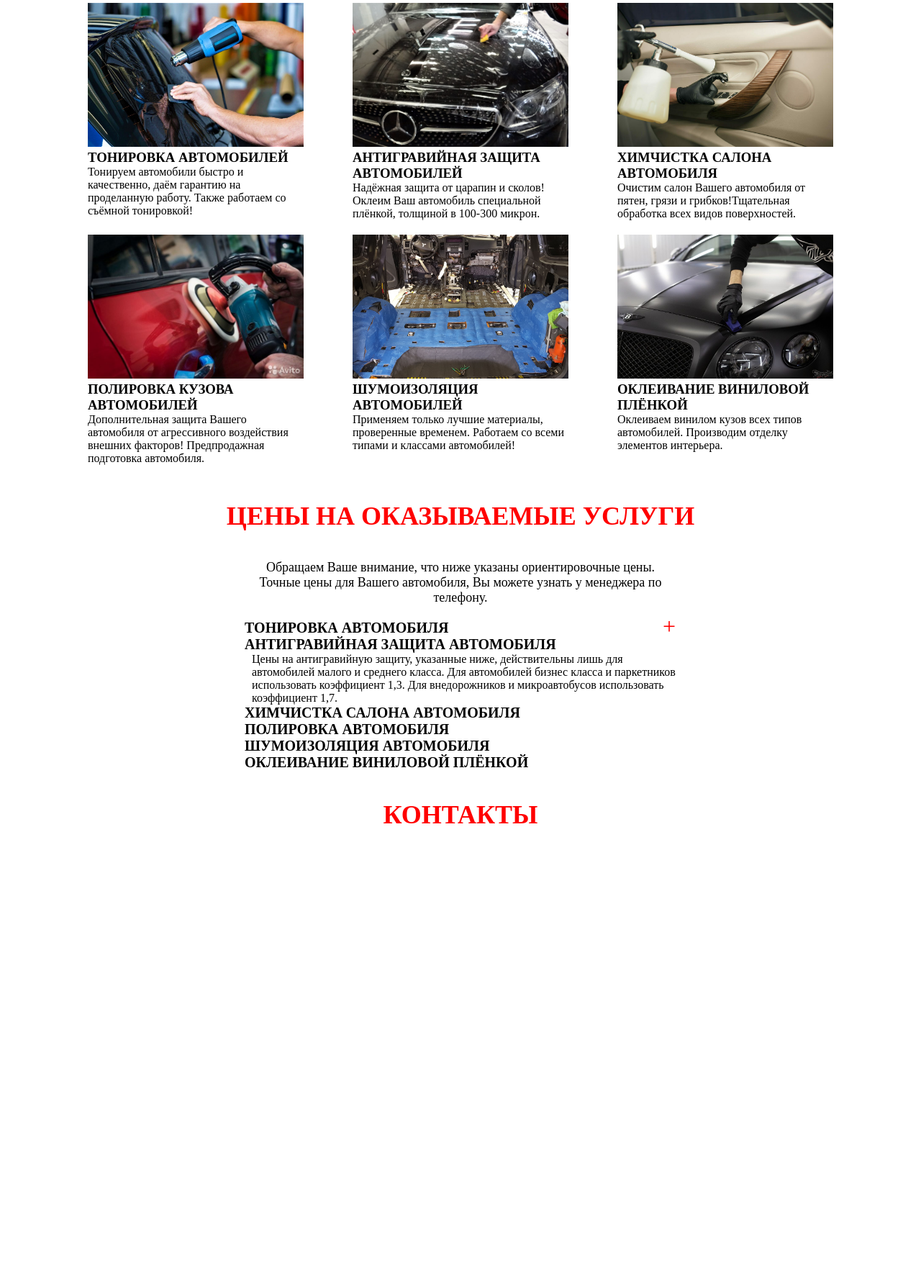
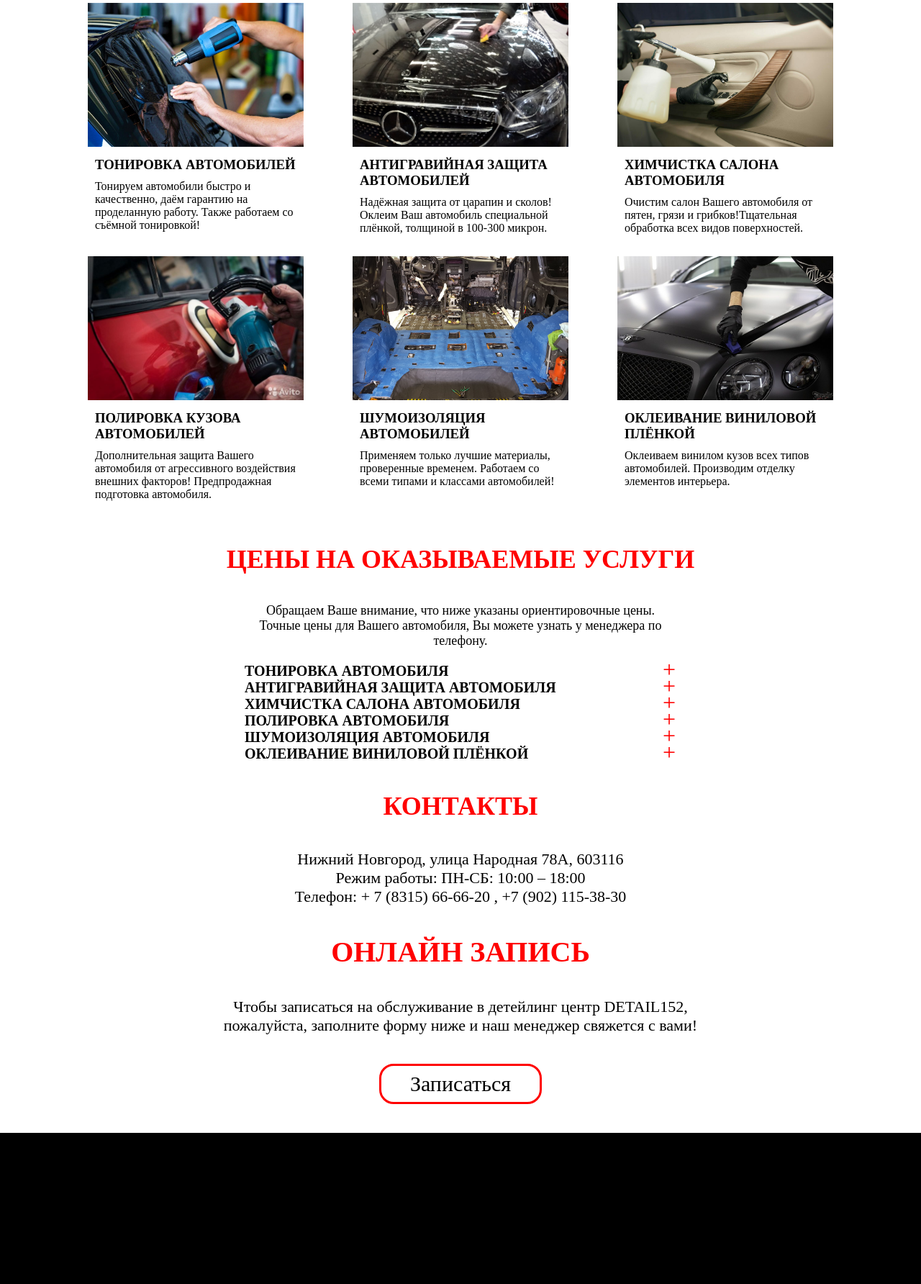
Before and after one commit to SofronovMichail/course, a PHP site: page / in a window 1280 px wide. Shown: the part 1474-3258 px from the top of the page at 72% size. Before the commit the page ends 2618 px from the top, so only its background shows below. Run offline with PHP 8.4, Linux system fonts and the light colour scheme; some web fonts are replaced.

Commit message:
Add new elements by Sofronov M. I.

```diff
--- a/css/style.css
+++ b/css/style.css
@@ -153,6 +153,12 @@ a:visited {
 .services-item:hover {
   box-shadow: 0 0 0 128px rgba(0, 0, 0, 0.33) inset;
 }
+.item-text {
+  padding: 10px;
+}
+.item-text h3 {
+  margin-bottom: 10px;
+}
 .services-img {
   max-width: 300px;
 }
@@ -179,7 +185,7 @@ a:visited {
 .item-class {
   text-decoration: underline;
   font-weight: bold;
-  margin: 7px 0px 7px 10px;
+  margin: 10px 0px 10px 10px;
 }
 .prices-item ul {
   margin-left: 25px;
@@ -221,10 +227,51 @@ li {
   font-size: 36px;
   color: red;
 }
+.item-contact {
+  text-align: center;
+  font-size: 22px;
+  margin: 40px auto;
+}
+.form-title {
+  text-align: center;
+  margin: 40px auto;
+  font-size: 40px;
+  color: red;
+}
+.item-form {
+  width: 700px;
+  text-align: center;
+  font-size: 22px;
+  margin: 40px auto;
+}
+.btn-form {
+  display: flex;
+  justify-content: center;
+}
+.btn {
+  background-color: white;
+  font-size: 30px;
+  border: 3px solid red;
+  border-radius: 20px;
+  padding: 8px 40px;
+  cursor: pointer;
+}
+.btn-form :hover {
+  background-color: red;
+}
+.footer {
+  width: 100%;
+  height: 170px;
+  padding-top: 40px;
+  background-color: black;
+  color: white;
+  display: flex;
+  flex-direction: column;
+}
 /* up button */
 .back_to_top {
   position: fixed;
-  bottom: 80px;
+  bottom: 40px;
   left: 40px;
   z-index: 9999;
   width: 50px;
@@ -246,7 +293,7 @@ li {
 .back_to_top--show {
   display: block;
 }
-
+/* details style */
 details summary {
   display: block;
   width: fit-content;
@@ -257,3 +304,19 @@ details summary {
 details summary::-webkit-details-marker {
   display: none;
 }
+details div {
+  overflow: hidden;
+  padding: 1em 1em 0;
+}
+.prices-item details[open] div {
+  animation: spoiler 1.5s;
+}
+@keyframes spoiler {
+  0% {
+    max-height: 0;
+  }
+
+  100% {
+    max-height: 60em;
+  }
+}
--- a/index.html
+++ b/index.html
@@ -72,7 +72,7 @@
         <h2 class="services-title"><a id="services"></a>ПРОФЕССИОНАЛЬНЫЕ УСЛУГИ ДЛЯ ВАШЕГО АВТОМОБИЛЯ</h2>
         <div class="services-container">
           <a href="#" class="services-item">
-            <img src="img/toner.jpg" alt="Тонировка" class="services-img">
+            <img src="img/toner.jpg" alt="" class="services-img">
             <div class="item-text">
               <h3>ТОНИРОВКА АВТОМОБИЛЕЙ</h3>
               <p>Тонируем автомобили быстро и качественно, даём гарантию на проделанную работу. Также работаем со
@@ -80,7 +80,7 @@
             </div>
           </a>
           <a href="#" class="services-item">
-            <img src="img/antigrav.jpg" alt="Тонировка" class="services-img">
+            <img src="img/antigrav.jpg" alt="" class="services-img">
             <div class="item-text">
               <h3>АНТИГРАВИЙНАЯ ЗАЩИТА АВТОМОБИЛЕЙ</h3>
               <p>Надёжная защита от царапин и сколов! Оклеим Ваш автомобиль специальной плёнкой, толщиной в 100-300
@@ -88,7 +88,7 @@
             </div>
           </a>
           <a href="#" class="services-item">
-            <img src="img/himchistka.jpg" alt="Тонировка" class="services-img">
+            <img src="img/himchistka.jpg" alt="" class="services-img">
             <div class="item-text">
               <h3>ХИМЧИСТКА САЛОНА АВТОМОБИЛЯ</h3>
               <p>Очистим салон Вашего автомобиля от пятен, грязи и грибков!Тщательная обработка всех видов поверхностей.
@@ -96,7 +96,7 @@
             </div>
           </a>
           <a href="#" class="services-item">
-            <img src="img/polirovka.jpg" alt="Тонировка" class="services-img">
+            <img src="img/polirovka.jpg" alt="" class="services-img">
             <div class="item-text">
               <h3>ПОЛИРОВКА КУЗОВА АВТОМОБИЛЕЙ</h3>
               <p>Дополнительная защита Вашего автомобиля от агрессивного воздействия внешних факторов! Предпродажная
@@ -104,7 +104,7 @@
             </div>
           </a>
           <a href="#" class="services-item">
-            <img src="img/shumka.jpg" alt="Тонировка" class="services-img">
+            <img src="img/shumka.jpg" alt="" class="services-img">
             <div class="item-text">
               <h3>ШУМОИЗОЛЯЦИЯ АВТОМОБИЛЕЙ</h3>
               <p>Применяем только лучшие материалы, проверенные временем. Работаем со всеми типами и классами
@@ -112,7 +112,7 @@
             </div>
           </a>
           <a href="#" class="services-item">
-            <img src="img/vinil.jpg" alt="Тонировка" class="services-img">
+            <img src="img/vinil.jpg" alt="" class="services-img">
             <div class="item-text">
               <h3>ОКЛЕИВАНИЕ ВИНИЛОВОЙ ПЛЁНКОЙ</h3>
               <p>Оклеиваем винилом кузов всех типов автомобилей. Производим отделку элементов интерьера.</p>
@@ -130,6 +130,7 @@
               <summary>
                 <h3 class="item-title">ТОНИРОВКА АВТОМОБИЛЯ</h3><span class="title-elem">+</span>
               </summary>
+              <div class="item-toner-content">
                 <p class="item-class">Тонировка плёнкой Solernex «Стандарт».</p>
                 <ul>
                   <li>Тонировка полукруга от 2000₽.</li>
@@ -142,38 +143,197 @@
                   <li>Тонировка лобового стекла от 1400₽.</li>
                   <li>Тонировка боковых стёкол от 1200₽.</li>
                 </ul>
+              </div>
             </details>
           </div>
           <div class="prices-item">
-            <h3 class="item-title">АНТИГРАВИЙНАЯ ЗАЩИТА АВТОМОБИЛЯ</h3>
-            <p class="item-about">Цены на антигравийную защиту, указанные ниже, действительны лишь для автомобилей
+            <details class="item-antigrav">
+              <summary>
+                <h3 class="item-title">АНТИГРАВИЙНАЯ ЗАЩИТА АВТОМОБИЛЯ<span class="title-elem">+</span></h3>
+              </summary>
+              <div class="item-about">Цены на антигравийную защиту, указанные ниже, действительны лишь для автомобилей
                 малого и среднего класса. Для автомобилей бизнес класса и паркетников использовать коэффициент 1,3. Для
-              внедорожников и микроавтобусов использовать коэффициент 1,7. </p>
+                внедорожников и микроавтобусов использовать коэффициент 1,7. </div>
+            </details>
           </div>
           <div class="prices-item">
-            <h3 class="item-title">ХИМЧИСТКА САЛОНА АВТОМОБИЛЯ</h3>
-
+            <details class="item-clean">
+              <summary>
+                <h3 class="item-title">ХИМЧИСТКА САЛОНА АВТОМОБИЛЯ<span class="title-elem">+</span></h3>
+              </summary>
+              <div class="item-clean-content">
+                <p class="item-class">Малый и средний класс:</p>
+                <ul>
+                  <li>Полная химчистка салона от 3000₽. В стоимость входит: химчистка пола, сидений, обшивки дверей и
+                    потолка, приборной панели, багажника.</li>
+                  <li>Химчистка сидений от 1500₽.</li>
+                  <li>Химчистка пола от 1000₽.</li>
+                  <li>Химчистка обшивки потолка от 1000₽.</li>
+                  <li>Химчистка обшивки дверей от 500₽.</li>
+                  <li>Химчистка приборной панели от 500₽.</li>
+                  <li>Химчистка багажника от 500₽.</li>
+                </ul>
+                <p class="item-class">Представительский класс:</p>
+                <ul>
+                  <li>Полная химчистка салона от 4000₽. В стоимость входит: химчистка пола, сидений, обшивки дверей и
+                    потолка, приборной панели, багажника.</li>
+                  <li>Химчистка сидений от 1500₽.</li>
+                  <li>Химчистка пола от 1500₽.</li>
+                  <li>Химчистка обшивки потолка от 1500₽.</li>
+                  <li>Химчистка обшивки дверей от 500₽.</li>
+                  <li>Химчистка приборной панели от 500₽.</li>
+                  <li>Химчистка багажника от 500₽.</li>
+                </ul>
+                <p class="item-class">Малые и средние джипы:</p>
+                <ul>
+                  <li>Полная химчистка салона от 5000₽. В стоимость входит: химчистка пола, сидений, обшивки дверей и
+                    потолка, приборной панели, багажника.</li>
+                  <li>Химчистка сидений от 2000₽.</li>
+                  <li>Химчистка пола от 1500₽.</li>
+                  <li>Химчистка обшивки потолка от 1500₽.</li>
+                  <li>Химчистка обшивки дверей от 500₽.</li>
+                  <li>Химчистка приборной панели от 500₽.</li>
+                  <li>Химчистка багажника от 1000₽.</li>
+                </ul>
+                <p class="item-class">Минивены и крупные внедорожники:</p>
+                <ul>
+                  <li>Полная химчистка салона от 6000₽. В стоимость входит: химчистка пола, сидений, обшивки дверей и
+                    потолка, приборной панели, багажника.</li>
+                  <li>Химчистка сидений от 2000₽.</li>
+                  <li>Химчистка пола от 2000₽.</li>
+                  <li>Химчистка обшивки потолка от 2000₽.</li>
+                  <li>Химчистка обшивки дверей от 500₽.</li>
+                  <li>Химчистка приборной панели от 500₽.</li>
+                  <li>Химчистка багажника от 1200₽.</li>
+                </ul>
+                <p class="item-class">Коммерческий транспорт:</p>
+                <ul>
+                  <li>Полная химчистка салона от 7000₽. В стоимость входит: химчистка пола, сидений, обшивки дверей и
+                    потолка, приборной панели, багажника.</li>
+                  <li>Химчистка сидений от 2000₽.</li>
+                  <li>Химчистка пола от 3000₽.</li>
+                  <li>Химчистка обшивки потолка от 2000₽.</li>
+                  <li>Химчистка обшивки дверей от 500₽.</li>
+                  <li>Химчистка приборной панели от 500₽.</li>
+                  <li>Химчистка багажника от 1200₽.</li>
+                </ul>
+              </div>
+            </details>
           </div>
           <div class="prices-item">
-            <h3 class="item-title">ПОЛИРОВКА АВТОМОБИЛЯ</h3>
-
+            <details>
+              <summary>
+                <h3 class="item-title">ПОЛИРОВКА АВТОМОБИЛЯ<span class="title-elem">+</span></h3>
+              </summary>
+              <div class="item-polirovka-content">
+                <p>В стоимость полировки кузова керамикой входит: 3-х фазная мойка автомобиля, чернение шин и чистка
+                  стёкол.</p>
+                <p class="item-class">Малый и средний класс:</p>
+                <ul>
+                  <li>Мягкая восстанавливающая полировка (восстановление блеска) от 3000₽.</li>
+                  <li>Абразивная полировка (удаление царапин) от 7000₽.</li>
+                  <li>Покрытие и полировка кузова жидким стеклом Willson Body Glass Guard от 4000₽.</li>
+                  <li>Полировка кузова керамикой: Nano Polish + Ceramic Pro Light от 9000₽.</li>
+                  <li>Полировка кузова керамикой 3 слоя: Nano Polish + Ceramic Pro Light + Ceramic Pro 9H от 15000₽.
+                  </li>
+                  <li>Полировка кузова керамикой 4 слоя: Nano Polish + Ceramic Pro Light + 2x Ceramic Pro 9H от 23000₽.
+                  </li>
+                  <li>Полировка кузова керамикой 6 слоёв: Nano Polish + Ceramic Pro Light + 4x Ceramic Pro 9H от 40000₽.
+                  </li>
+                </ul>
+                <p class="item-class">Представительский класс:</p>
+                <ul>
+                  <li>Мягкая восстанавливающая полировка (восстановление блеска) от 3000₽.</li>
+                  <li>Абразивная полировка (удаление царапин) от 7500₽.</li>
+                  <li>Покрытие и полировка кузова жидким стеклом Willson Body Glass Guard от 5000₽.</li>
+                  <li>Полировка кузова керамикой: Nano Polish + Ceramic Pro Light от 9000₽.</li>
+                  <li>Полировка кузова керамикой 3 слоя: Nano Polish + Ceramic Pro Light + Ceramic Pro 9H от 16000₽.
+                  </li>
+                  <li>Полировка кузова керамикой 4 слоя: Nano Polish + Ceramic Pro Light + 2x Ceramic Pro 9H от 25000₽.
+                  </li>
+                  <li>Полировка кузова керамикой 6 слоёв: Nano Polish + Ceramic Pro Light + 4x Ceramic Pro 9H от 50000₽.
+                  </li>
+                </ul>
+                <p class="item-class">Малые и средние джипы:</p>
+                <ul>
+                  <li>Мягкая восстанавливающая полировка (восстановление блеска) от 3500₽.</li>
+                  <li>Абразивная полировка (удаление царапин) от 8500₽.</li>
+                  <li>Покрытие и полировка кузова жидким стеклом Willson Body Glass Guard от 5000₽.</li>
+                  <li>Полировка кузова керамикой: Nano Polish + Ceramic Pro Light от 10000₽.</li>
+                  <li>Полировка кузова керамикой 3 слоя: Nano Polish + Ceramic Pro Light + Ceramic Pro 9H от 17000₽.
+                  </li>
+                  <li>Полировка кузова керамикой 4 слоя: Nano Polish + Ceramic Pro Light + 2x Ceramic Pro 9H от 26000₽.
+                  </li>
+                  <li>Полировка кузова керамикой 6 слоёв: Nano Polish + Ceramic Pro Light + 4x Ceramic Pro 9H от 55000₽.
+                  </li>
+                </ul>
+                <p class="item-class">Минивены и крупные внедорожники:</p>
+                <ul>
+                  <li>Мягкая восстанавливающая полировка (восстановление блеска) от 4000₽.</li>
+                  <li>Абразивная полировка (удаление царапин) от 9000₽.</li>
+                  <li>Покрытие и полировка кузова жидким стеклом Willson Body Glass Guard от 6000₽.</li>
+                  <li>Полировка кузова керамикой: Nano Polish + Ceramic Pro Light от 12000₽.</li>
+                  <li>Полировка кузова керамикой 3 слоя: Nano Polish + Ceramic Pro Light + Ceramic Pro 9H от 18000₽.
+                  </li>
+                  <li>Полировка кузова керамикой 4 слоя: Nano Polish + Ceramic Pro Light + 2x Ceramic Pro 9H от 28000₽.
+                  </li>
+                  <li>Полировка кузова керамикой 6 слоёв: Nano Polish + Ceramic Pro Light + 4x Ceramic Pro 9H от 58000₽.
+                  </li>
+                </ul>
+              </div>
+            </details>
           </div>
           <div class="prices-item">
-            <h3 class="item-title">ШУМОИЗОЛЯЦИЯ АВТОМОБИЛЯ</h3>
-
+            <details>
+              <summary>
+                <h3 class="item-title">ШУМОИЗОЛЯЦИЯ АВТОМОБИЛЯ<span class="title-elem">+</span></h3>
+              </summary>
+              <div class="item-shumka-content">
+                <p>Стоимость шумоизоляции Вашего автомобиля уточняйте по телефонам:</p>
+                <p>+ 7 (8315) 66-66-20</p>
+                <p>+7 (902) 225-34-50</p>
+              </div>
+            </details>
           </div>
           <div class="prices-item">
-            <h3 class="item-title">ОКЛЕИВАНИЕ ВИНИЛОВОЙ ПЛЁНКОЙ</h3>
-
+            <details>
+              <summary>
+                <h3 class="item-title">ОКЛЕИВАНИЕ ВИНИЛОВОЙ ПЛЁНКОЙ<span class="title-elem">+</span></h3>
+              </summary>
+              <div class="item-vinil-content">
+                <p>Стоимость оклеивания Вашего автомобиля виниловой плёнкой уточняйте по телефонам:
+                </p>
+                <p>+ 7 (8315) 66-66-20</p>
+                <p>+7 (902) 225-34-50</p>
+              </div>
+            </details>
           </div>
         </div>
       </div>
       <div class="content-contacts">
         <h2 class="contacts-title"><a id="contacts"></a>КОНТАКТЫ</h2>
+        <div class="item-contact">
+          <p>Нижний Новгород, улица Народная 78А, 603116</p>
+          <p>Режим работы: ПН-CБ: 10:00 – 18:00</p>
+          <p>Телефон: + 7 (8315) 66-66-20 , +7 (902) 115-38-30</p>
+        </div>
+        <div class="contact-map">
+          <script type="text/javascript" charset="utf-8" async
+            src="https://api-maps.yandex.ru/services/constructor/1.0/js/?um=constructor%3A98f8e21af95d9665aa932ba1b7a173e3ae3c54e60e0d584e3803c76d61c2a291&amp;width=100%25&amp;height=530&amp;lang=ru_RU&amp;scroll=true"></script>
+        </div>
+      </div>
+      <div class="content-form">
+        <h2 class="form-title"><a id="online"></a>ОНЛАЙН ЗАПИСЬ</h2>
+        <div class="item-form">Чтобы записаться на обслуживание в детейлинг центр DETAIL152, пожалуйста, заполните форму
+          ниже и наш менеджер свяжется с вами!</div>
+      </div>
+      <div class="btn-form">
+        <a class="btn">Записаться</a>
       </div>
     </div>
 
     <div class="footer">
+      <div class="footer-menu"></div>
     </div>
   </div>
   <a class="back_to_top" title="Наверх">▲</a>
```
Lines whose indentation alone changed are shown as unchanged.
